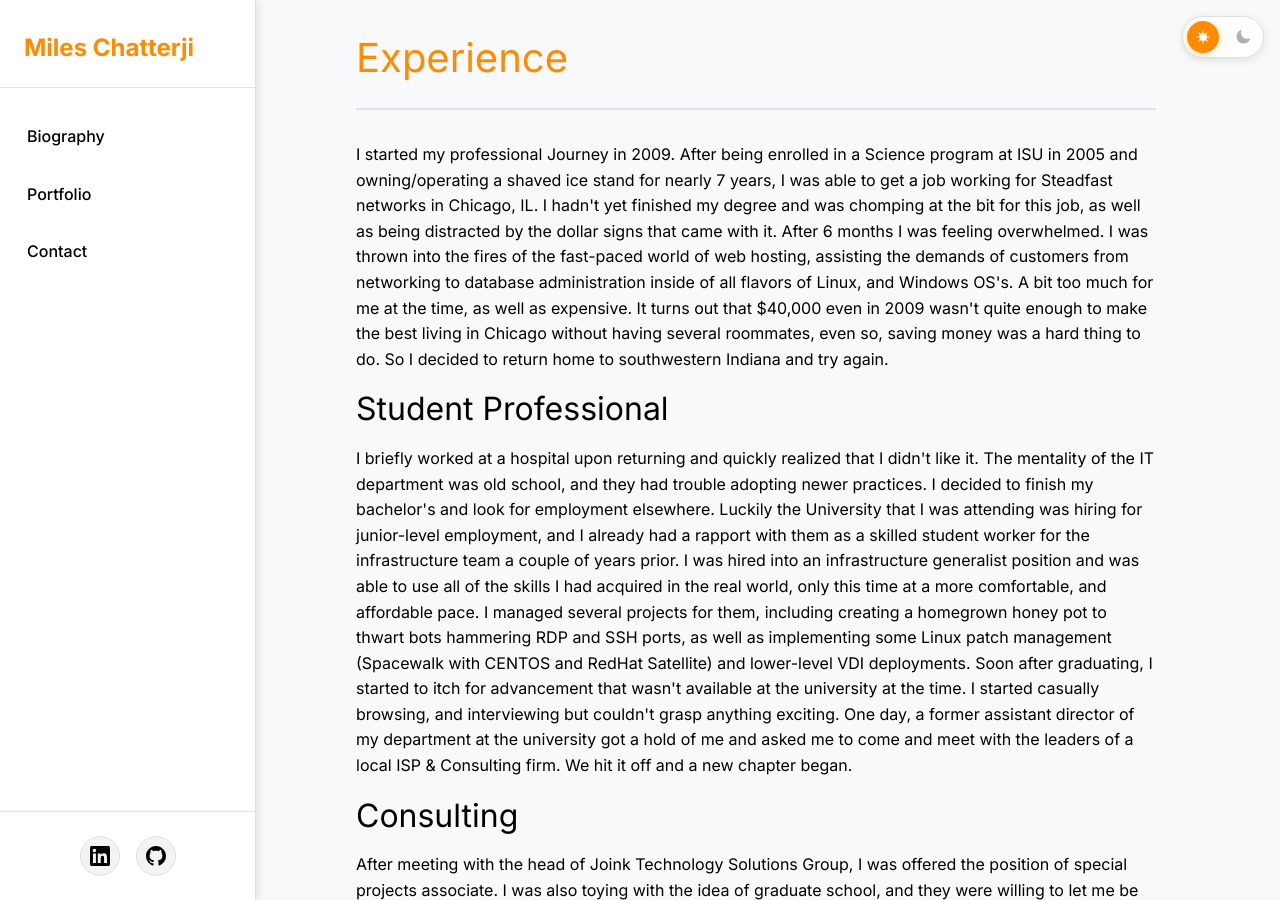
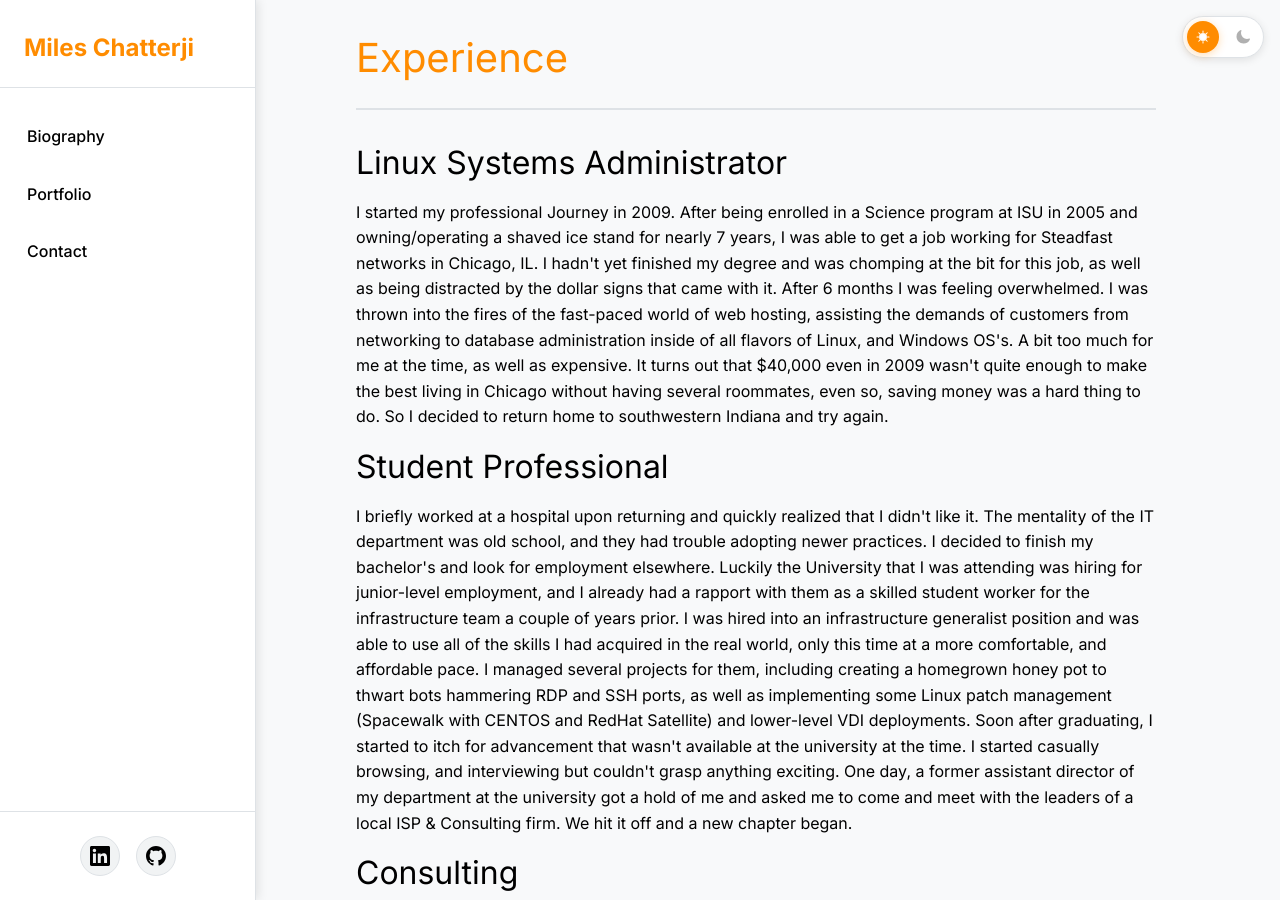
Before and after one commit to MilesChatterji/Prod-GHPages-mileschatterji.com, a Jekyll site: the page built from biography/experience.html, in a window 1280 px wide and 900 px high. Built offline with Jekyll 4.4.1, drawn with Linux system fonts in a browser that asks for light colours; some web fonts are replaced.

Commit message:
heading in Biography

```diff
--- a/biography/experience.html
+++ b/biography/experience.html
@@ -4,7 +4,7 @@ title: Experience
 subtitle:
 ---
 
-
+<h2>Linux Systems Administrator</h2>
 I started my professional Journey in 2009. After being enrolled in a Science program at ISU in 2005 and owning/operating a shaved ice stand for nearly 7 years, I was able to get a job working for Steadfast networks in Chicago, IL. I hadn't yet finished my degree and was chomping at the bit for this job, as well as being distracted by the dollar signs that came with it. After 6 months I was feeling overwhelmed. I was thrown into the fires of the fast-paced world of web hosting, assisting the demands of customers from networking to database administration inside of all flavors of Linux, and Windows OS's.
 A bit too much for me at the time, as well as expensive. It turns out that $40,000 even in 2009 wasn't quite enough to make the best living in Chicago without having several roommates, even so, saving money was a hard thing to do. So I decided to return home to southwestern Indiana and try again.<p>
 <h2>Student Professional</h2>
```
